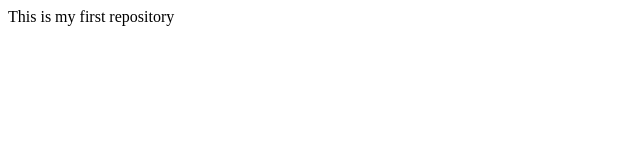
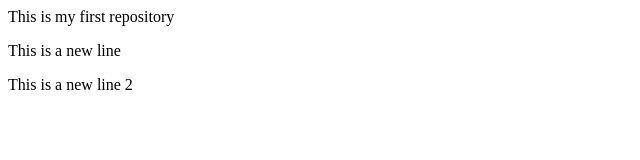
Before and after one commit to DhruvKumar-changer/localrepo, a plain HTML site: page index.html in a window 1280 px wide. Shown: the whole page, without its empty margins (0-640 px from the left). Drawn offline with Linux system fonts and the light colour scheme.

Commit message:
Add new line

```diff
--- a/index.html
+++ b/index.html
@@ -1 +1,3 @@
 <p>This is my first repository</p>
+<p>This is a new line</p>
+<p>This is a new line 2</p>
```
